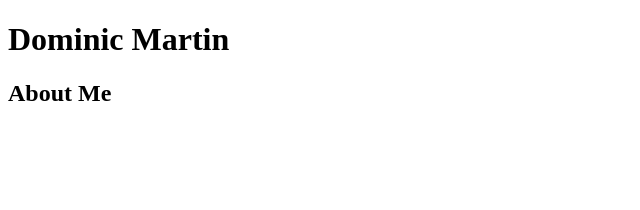
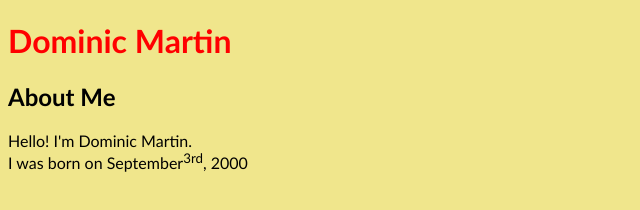
Before and after one commit to mart1254/html-assignment, a plain HTML site: page index.html in a window 1280 px wide. Shown: the whole page, without its empty margins (0-640 px from the left). Drawn offline with Linux system fonts and the light colour scheme.

Commit message:
Added Style Tags

```diff
--- a/index.html
+++ b/index.html
@@ -5,11 +5,24 @@
     <meta http-equiv="X-UA-Compatible" content="IE=edge">
     <meta name="viewport" content="width=device-width, initial-scale=1.0">
     <title>HTML Document</title>
+
+    <style>
+        body {
+            background-color: khaki;
+            font-family: 'Gill Sans', 'Gill Sans MT', Calibri, 'Trebuchet MS', sans-serif;
+            width: 75%;
+        }
+    </style>
+
+
 </head>
 <body>
-    <h1>Dominic Martin</h1>
+    <h1 style="color:red;">Dominic Martin</h1>
     <article>
         <h2> About Me</h2>
+        <p> Hello! I'm Dominic Martin. <br>
+        I was born on September<sup>3rd</sup>, 2000 </p>
+        <p> </p>
     </article>
 </body>
 </html>
```
